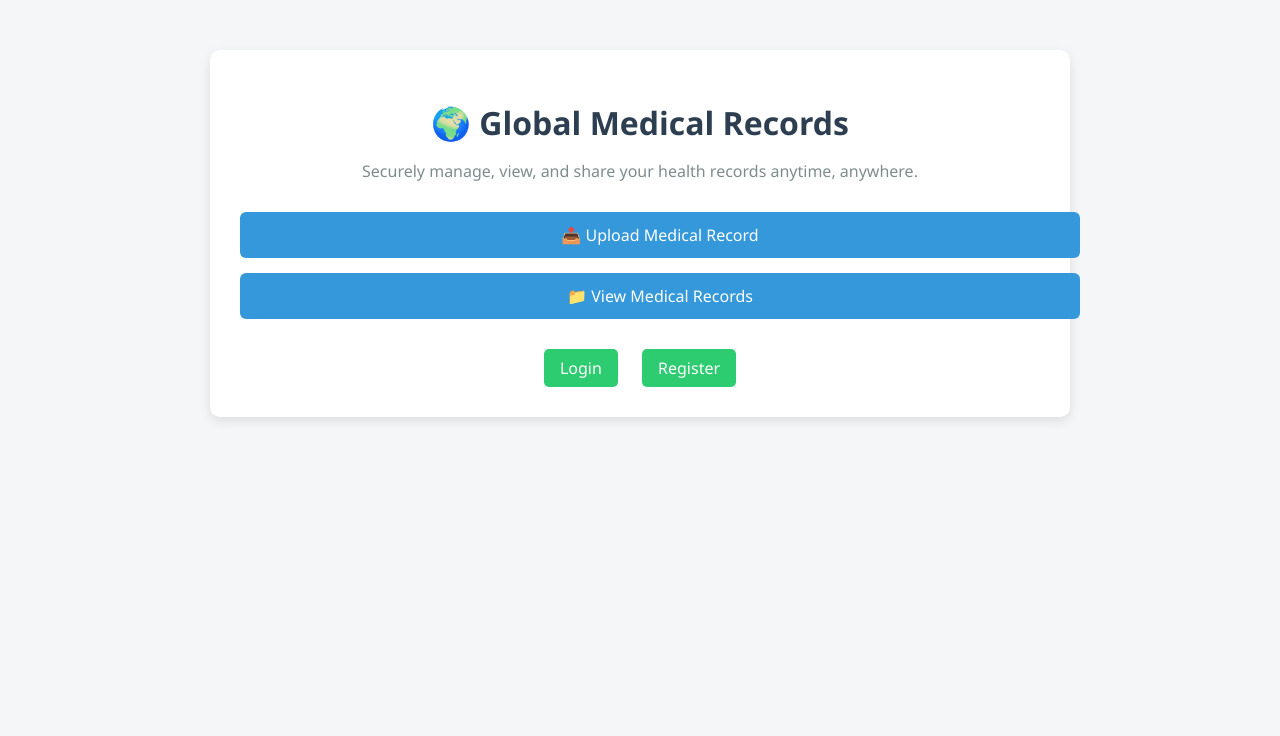
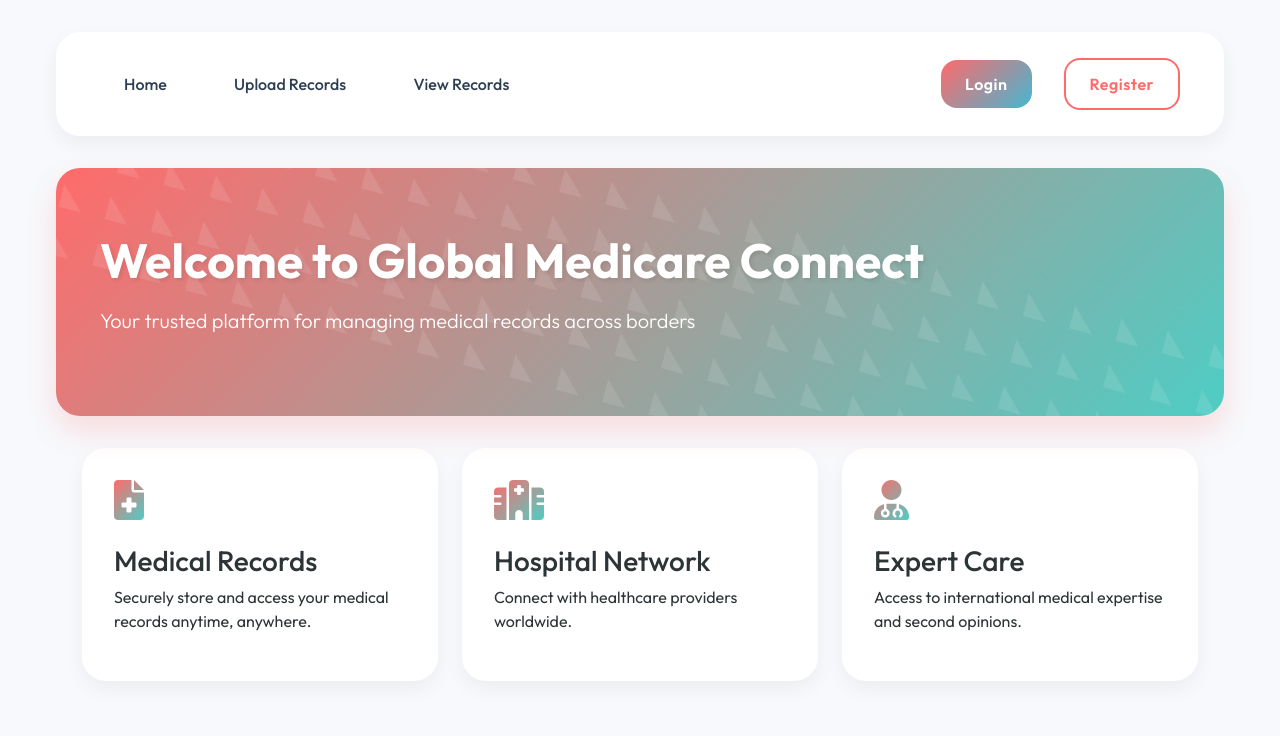
Before and after one commit to ramisalamya1/Software-Design-Project-CSE327-, a Django app: page /medical/ in a window 1280 px wide. Shown: the top 736 px of the page. Run offline with Django 5.2, Linux system fonts and the light colour scheme.

Commit message:
working the home.html bootstrap

```diff
--- a/global_medicare_connect/urls.py
+++ b/global_medicare_connect/urls.py
@@ -28,7 +28,6 @@
     path('medical/', include('medical_records.urls')),
     path('login/', views.login_view, name='login'),
     path('register/', views.register, name='register'),
-
 ]
 
 if settings.DEBUG:
--- a/medical_records/urls.py
+++ b/medical_records/urls.py
@@ -5,14 +5,13 @@
 app_name = 'medical_records'
 
 def medical_home(request):
-    # Render a global template from the main project directory
-    return render(request, 'home.html')  # Assuming home.html is your global template
+    return render(request, 'home.html')
 
 urlpatterns = [
     path('register/', views.register, name='register'),
     path('login/', views.login_view, name='login'),
     path('logout/', views.logout_view, name='logout'),
-    path('', medical_home, name='medical_home'),  # This will handle 'medical/' route
+    path('', medical_home, name='medical_home'),
     path('upload/', views.upload_record, name='upload_record'),
     path('view/', views.view_records, name='view_records'),
     path('share/<int:record_id>/', views.share_record, name='share_record'),
--- a/templates/home.html
+++ b/templates/home.html
@@ -4,122 +4,212 @@
     <meta charset="UTF-8">
     <meta name="viewport" content="width=device-width, initial-scale=1.0">
     <title>Global Medicare Connect</title>
+    <link href="https://cdn.jsdelivr.net/npm/bootstrap@5.3.0/dist/css/bootstrap.min.css" rel="stylesheet">
+    <link href="https://cdnjs.cloudflare.com/ajax/libs/font-awesome/6.0.0/css/all.min.css" rel="stylesheet">
+    <link href="https://fonts.googleapis.com/css2?family=Outfit:wght@300;400;500;600;700&display=swap" rel="stylesheet">
     <style>
-        body {
-            font-family: 'Segoe UI', Tahoma, Geneva, Verdana, sans-serif;
-            margin: 0;
-            padding: 0;
-            background: #f4f6f8;
-            color: #333;
+        :root {
+            --primary-color: #FF6B6B;
+            --secondary-color: #4ECDC4;
+            --accent-color: #45B7D1;
+            --dark-accent: #2C3E50;
+            --background-color: #F7F9FC;
+            --text-color: #2D3436;
+            --border-color: #E8ECF3;
+            --success-color: #96CEB4;
+            --warning-color: #FFEAA7;
         }
 
-        .container {
-            max-width: 800px;
-            margin: 50px auto;
-            padding: 30px;
-            background: #ffffff;
-            box-shadow: 0 4px 12px rgba(0,0,0,0.1);
-            border-radius: 10px;
+        body {
+            font-family: 'Outfit', sans-serif;
+            background-color: var(--background-color);
+            color: var(--text-color);
         }
 
-        header {
-            text-align: center;
-            margin-bottom: 30px;
+        .main-container {
+            max-width: 1200px;
+            margin: 2rem auto;
+            padding: 0 1rem;
         }
 
-        header h1 {
-            color: #2c3e50;
-            font-size: 2rem;
-            margin-bottom: 10px;
+        .hero-section {
+            background: linear-gradient(135deg, #FF6B6B, #4ECDC4);
+            color: white;
+            border-radius: 1.5rem;
+            padding: 4rem 2rem;
+            margin-bottom: 2rem;
+            box-shadow: 0 15px 30px rgba(255, 107, 107, 0.2);
+            position: relative;
+            overflow: hidden;
         }
 
-        .subtitle {
-            color: #7f8c8d;
-            font-size: 1rem;
+        .hero-section::before {
+            content: '';
+            position: absolute;
+            top: 0;
+            left: 0;
+            right: 0;
+            bottom: 0;
+            background: linear-gradient(45deg, rgba(255, 255, 255, 0.1) 25%, transparent 25%);
+            background-size: 3em 3em;
+            transform: rotate(15deg);
         }
 
-        .nav-menu ul {
-            list-style: none;
-            padding: 0;
-            margin: 0;
+        .hero-section h1 {
+            font-size: 3rem;
+            font-weight: 700;
+            margin-bottom: 1rem;
+            text-shadow: 2px 2px 4px rgba(0, 0, 0, 0.1);
         }
 
-        .nav-menu li {
-            margin: 15px 0;
+        .feature-card {
+            background: white;
+            border-radius: 1.5rem;
+            padding: 2rem;
+            transition: all 0.4s cubic-bezier(0.175, 0.885, 0.32, 1.275);
+            border: none;
+            box-shadow: 0 8px 20px rgba(0, 0, 0, 0.05);
+            height: 100%;
+        }
+
+        .feature-card:hover {
+            transform: translateY(-10px) scale(1.02);
+            box-shadow: 0 15px 30px rgba(78, 205, 196, 0.2);
+        }
+
+        .feature-icon {
+            font-size: 2.5rem;
+            color: transparent;
+            margin-bottom: 1.5rem;
+            background: linear-gradient(135deg, var(--primary-color), var(--secondary-color));
+            -webkit-background-clip: text;
+            background-clip: text;
+        }
+
+        .nav-menu {
+            background: rgba(255, 255, 255, 0.9);
+            backdrop-filter: blur(10px);
+            border-radius: 1.5rem;
+            padding: 1.5rem;
+            margin-bottom: 2rem;
+            box-shadow: 0 8px 20px rgba(0, 0, 0, 0.05);
         }
 
         .nav-menu a {
+            color: var(--dark-accent);
+            font-weight: 500;
+            padding: 1rem 1.5rem;
+            border-radius: 1rem;
+            transition: all 0.3s ease;
+            background: transparent;
             text-decoration: none;
-            padding: 12px 20px;
-            background-color: #3498db;
-            color: #fff;
-            border-radius: 6px;
             display: inline-block;
-            width: 100%;
-            text-align: center;
-            transition: background-color 0.3s ease;
+            margin: 0 0.5rem;
         }
 
         .nav-menu a:hover {
-            background-color: #2980b9;
+            background: linear-gradient(135deg, var(--primary-color), var(--secondary-color));
+            color: white;
+            transform: translateY(-2px);
         }
 
         .auth-section {
-            text-align: center;
-            margin-top: 30px;
+            display: flex;
+            align-items: center;
+            gap: 1rem;
         }
 
-        .auth-section a {
-            display: inline-block;
-            margin: 0 10px;
-            padding: 8px 16px;
-            background-color: #2ecc71;
-            color: white;
-            text-decoration: none;
-            border-radius: 5px;
+        .auth-section span {
+            color: var(--dark-accent);
+            margin-right: 1rem;
         }
 
-        .auth-section a.logout {
-            background-color: #e74c3c;
+        .auth-section a.login {
+            background: linear-gradient(135deg, var(--primary-color), var(--accent-color));
+            color: white;
+            border: none;
+            padding: 0.75rem 1.5rem;
+            border-radius: 1rem;
+            font-weight: 600;
+            letter-spacing: 0.5px;
+            text-decoration: none;
         }
 
-        .auth-section a:hover {
-            opacity: 0.9;
+        .auth-section a.register {
+            background: white;
+            color: var(--primary-color);
+            border: 2px solid var(--primary-color);
+            padding: 0.75rem 1.5rem;
+            border-radius: 1rem;
+            font-weight: 600;
+            letter-spacing: 0.5px;
+            text-decoration: none;
         }
 
-        .welcome-text {
-            text-align: center;
-            margin-bottom: 10px;
-            font-weight: bold;
+        .lead {
+            font-size: 1.25rem;
+            font-weight: 300;
+            margin-top: 1rem;
         }
     </style>
 </head>
 <body>
-    <div class="container">
-        <header>
-            <h1>🌍 Global Medical Records</h1>
-            <p class="subtitle">Securely manage, view, and share your health records anytime, anywhere.</p>
-        </header>
-
-        {% if user.is_authenticated %}
-            <p class="welcome-text">Hello, {{ user.username }}!</p>
-        {% endif %}
-
+    <div class="main-container">
         <nav class="nav-menu">
-            <ul>
-                <li><a href="{% url 'medical_records:upload_record' %}">📤 Upload Medical Record</a></li>
-                <li><a href="{% url 'medical_records:view_records' %}">📁 View Medical Records</a></li>
-            </ul>
+            <div class="container d-flex justify-content-between align-items-center">
+                <div>
+                    <a href="{% url 'home' %}">Home</a>
+                    <a href="{% url 'medical_records:upload_record' %}">Upload Records</a>
+                    <a href="{% url 'medical_records:view_records' %}">View Records</a>
+                </div>
+                <div class="auth-section">
+                    {% if user.is_authenticated %}
+                        <span>Welcome, {{ user.username }}</span>
+                        <a href="{% url 'medical_records:logout' %}" class="login">Logout</a>
+                    {% else %}
+                        <a href="{% url 'medical_records:login' %}" class="login">Login</a>
+                        <a href="{% url 'medical_records:register' %}" class="register">Register</a>
+                    {% endif %}
+                </div>
+            </div>
         </nav>
 
-        <div class="auth-section">
-            {% if user.is_authenticated %}
-                <a href="{% url 'medical_records:logout' %}" class="logout">Logout</a>
-            {% else %}
-                <a href="{% url 'medical_records:login' %}">Login</a>
-                <a href="{% url 'medical_records:register' %}">Register</a>
-            {% endif %}
-        </div>
+        <section class="hero-section">
+            <div class="container">
+                <h1>Welcome to Global Medicare Connect</h1>
+                <p class="lead">Your trusted platform for managing medical records across borders</p>
+            </div>
+        </section>
+
+        <section class="features">
+            <div class="container">
+                <div class="row">
+                    <div class="col-md-4 mb-4">
+                        <div class="feature-card">
+                            <i class="fas fa-file-medical feature-icon"></i>
+                            <h3>Medical Records</h3>
+                            <p>Securely store and access your medical records anytime, anywhere.</p>
+                        </div>
+                    </div>
+                    <div class="col-md-4 mb-4">
+                        <div class="feature-card">
+                            <i class="fas fa-hospital feature-icon"></i>
+                            <h3>Hospital Network</h3>
+                            <p>Connect with healthcare providers worldwide.</p>
+                        </div>
+                    </div>
+                    <div class="col-md-4 mb-4">
+                        <div class="feature-card">
+                            <i class="fas fa-user-md feature-icon"></i>
+                            <h3>Expert Care</h3>
+                            <p>Access to international medical expertise and second opinions.</p>
+                        </div>
+                    </div>
+                </div>
+            </div>
+        </section>
     </div>
+
+    <script src="https://cdn.jsdelivr.net/npm/bootstrap@5.3.0/dist/js/bootstrap.bundle.min.js"></script>
 </body>
 </html>
```
